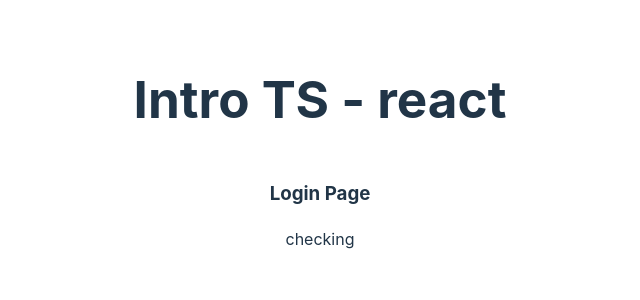
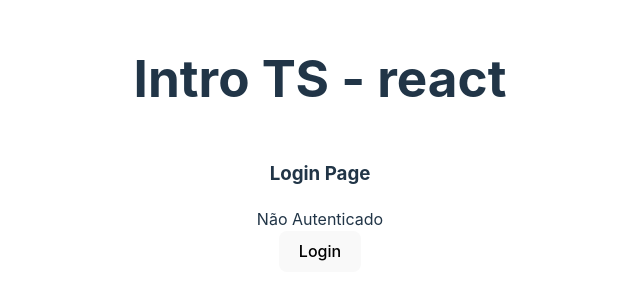
Before and after one commit to mcezzare/react-course-2024, a React (Vite) app in the folder React-Native/01-react-foundation/: page / in a window 1280 px wide. Shown: the part 256-556 px from the top of the page, without its empty margins (320-960 px from the left). Built offline with nearby package versions, Linux system fonts and the light colour scheme.

Commit message:
example of login/logout state with zustand

```diff
--- a/React-Native/01-react-foundation/src/components/LoginPage.tsx
+++ b/React-Native/01-react-foundation/src/components/LoginPage.tsx
@@ -1,18 +1,50 @@
-import { useAuthStore } from "../store/auth.store"
+import { useEffect } from "react";
+import { AuthUserState, useAuthStore } from "../store/auth.store";
 
 const LoginPage = () => {
 
-    const authStatus = useAuthStore( state => state.status);
+  const authStatus = useAuthStore( state => state.status );
+  const user = useAuthStore( state => state.user );
 
-    return (
+  const login = useAuthStore( state => state.login );
+  const logout = useAuthStore( state => state.logout );
 
-        <>
-        <h3>Login Page</h3>
+  useEffect( () => {
+    setTimeout( () => {
+      logout();
+    }, 1500 );
+  }, [] );
 
-        {authStatus}
-        </>
 
-  )
-}
+  if ( authStatus === AuthUserState.checking ) {
+    return <h3>Loading....</h3>;
+  }
 
-export default LoginPage
+
+  return (
+
+    <>
+      <h3>Login Page</h3>
+      {/*  Check if authenticated block */ }
+      {
+        ( authStatus === AuthUserState.authenticated )
+          ? <div> Autenticado como { JSON.stringify( user, null, 2 ) }</div>
+          : <div> Não Autenticado </div>
+      }
+      {/*  Login/Logout  block */ }
+      {
+        ( authStatus === AuthUserState.authenticated )
+          ? (
+            <button onClick={ logout }>Logout</button>
+          )
+          : (
+            <button onClick={ () => login( 'mcezzare@gmail.com', 'ABC123' ) }>Login</button>
+          )
+      }
+
+    </>
+
+  );
+};
+
+export default LoginPage;
--- a/React-Native/01-react-foundation/src/store/auth.store.ts
+++ b/React-Native/01-react-foundation/src/store/auth.store.ts
@@ -1,16 +1,42 @@
 import { create } from "zustand";
 
 interface AuthState {
-    status: 'authenticated' | 'unauthenticated' | 'checking';
+    status: AuthUserState.authenticated | AuthUserState.unauthenticated | AuthUserState.checking
     token?: string;
     user?: {
         name: string;
         email: string;
-    }
+    },
+    login: (email: string, password: string) => void;
+    logout: () => void
 }
 
+export enum AuthUserState {
+    authenticated = 'authenticated',
+    unauthenticated = 'unauthenticated',
+    checking=  'checking',
+}
+
+
 export const useAuthStore = create<AuthState>()((set) => ({
-    status: 'checking',
+    status: AuthUserState.checking,
     token: undefined,
-    user: undefined
+    user: undefined,
+    login: (email: string, password:string) => {
+        set({
+            status: AuthUserState.authenticated,
+            token: 'ABC123',
+            user: {
+                name:'Mario',
+                email: email
+            }
+        });
+    },
+    logout: () => {
+        set({
+            status :AuthUserState.unauthenticated,
+            token : undefined,
+            user: undefined,
+        })
+    },
 }))
```
